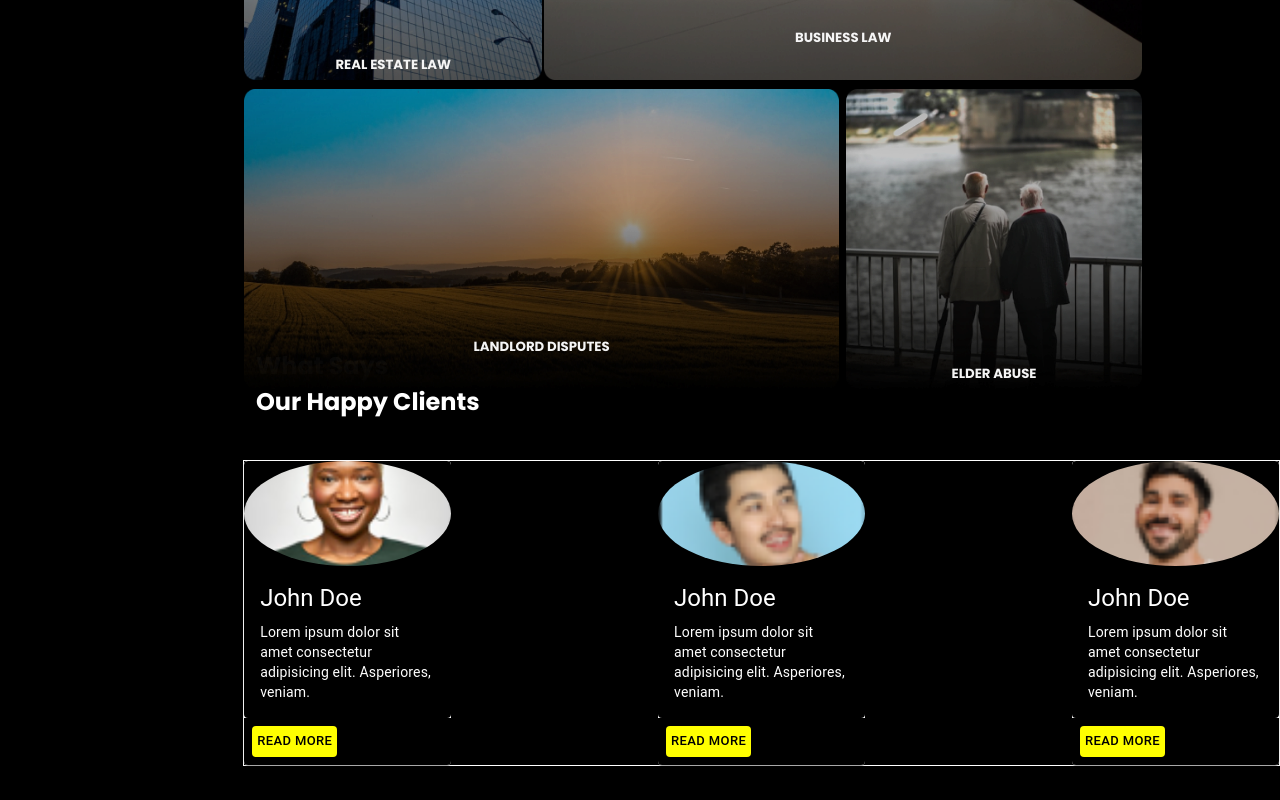
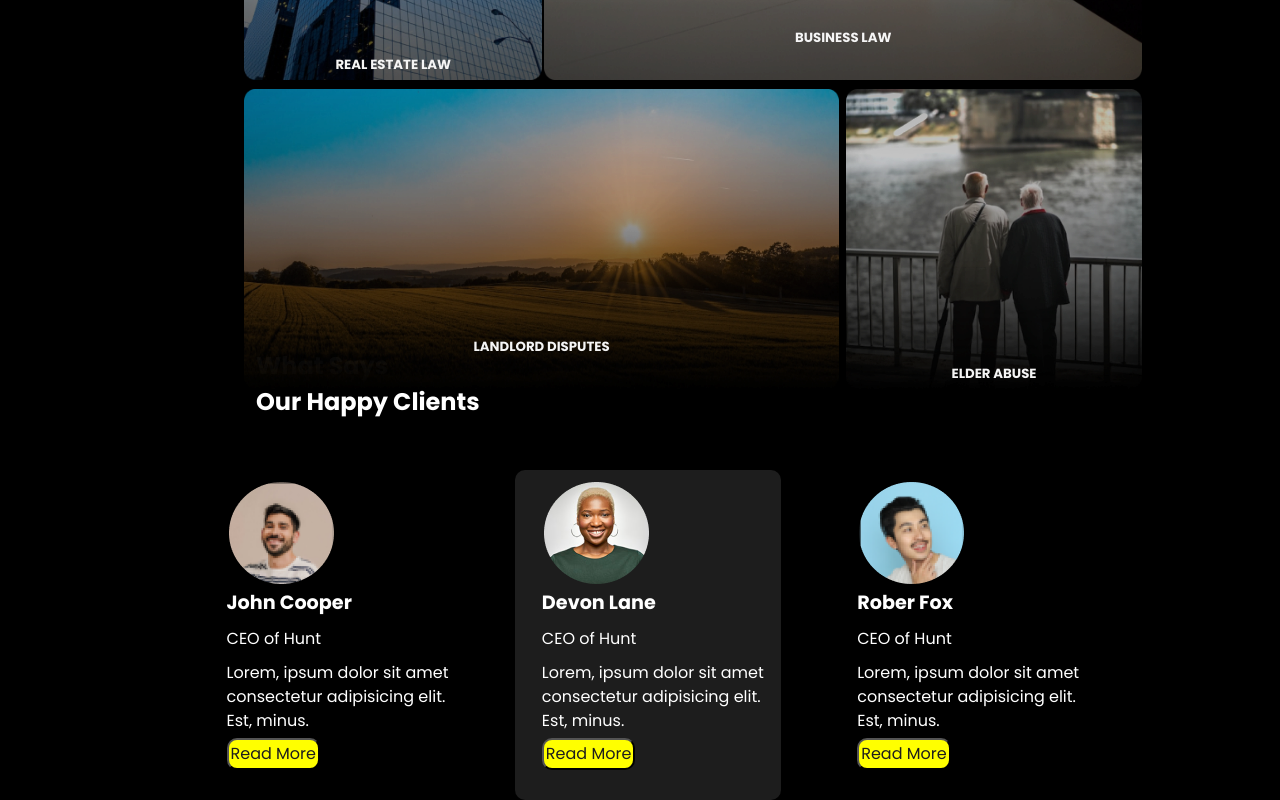
Before and after one commit to ak220193/lawfirm-crio, a React (Create React App) app: page / in a window 1280 px wide. Shown: the part 2398-3198 px from the top of the page. Before the commit the page ends 3164 px from the top, so only its background shows below. Built offline with nearby package versions, Linux system fonts and the light colour scheme.

Commit message:
carousel completed

```diff
--- a/package.json
+++ b/package.json
@@ -3,6 +3,8 @@
   "version": "0.1.0",
   "private": true,
   "dependencies": {
+    "@coreui/coreui": "^4.3.2",
+    "@coreui/react": "^4.11.1",
     "@emotion/react": "^11.11.3",
     "@emotion/styled": "^11.11.0",
     "@mui/material": "^5.15.6",
--- a/src/Components/BannerText/BannerText.module.css
+++ b/src/Components/BannerText/BannerText.module.css
@@ -25,7 +25,6 @@
   position: absolute;
   left: 50%;
   margin-left: 10px;
-  top: 120%;
 }
 
 .text2 {
--- a/src/Components/Carousel/Carousel.jsx
+++ b/src/Components/Carousel/Carousel.jsx
@@ -1,16 +1,53 @@
-import React from "react";
+import React, { useState, useEffect } from "react";
 import styles from "./Carousell.module.css";
 import Person1 from "../../Assets/Ellipse 14.png";
 import Person2 from "../../Assets/Ellipse 14 (1).png";
 import Person3 from "../../Assets/Ellipse 14 (2).png";
-
-import Card from "@mui/material/Card";
-import CardContent from "@mui/material/CardContent";
-import CardMedia from "@mui/material/CardMedia";
-import Typography from "@mui/material/Typography";
-import { Button, CardActionArea, CardActions } from "@mui/material";
+import {
+  CCard,
+  CCardImage,
+  CCardBody,
+  CCardTitle,
+  CCardText,
+  CButton,
+} from "@coreui/react";
 
 const Carousel = () => {
+  const cards = [
+    {
+      image: Person1,
+      name: "John Cooper",
+      role: "CEO of Hunt",
+      text: "Lorem, ipsum dolor sit amet consectetur adipisicing elit. Est, minus.",
+      Color: "#1d1d1d",
+    },
+    {
+      image: Person2,
+      name: "Devon Lane",
+      role: "CEO of Hunt",
+      text: "Lorem, ipsum dolor sit amet consectetur adipisicing elit. Est, minus.",
+      backgroundColor: "#1d1d1d",
+      Color: "black",
+    },
+    {
+      image: Person3,
+      name: "Rober Fox",
+      role: "CEO of Hunt",
+      text: "Lorem, ipsum dolor sit amet consectetur adipisicing elit. Est, minus.",
+      Color: "#1d1d1d",
+    },
+  ];
+
+  const [activeCard, setActiveCard] = useState(0);
+
+  useEffect(() => {
+    const timeout = setTimeout(() => {
+      setActiveCard((prev) => (prev + 1) % cards.length);
+    }, 5000);
+
+    return () => clearTimeout(timeout);
+  }, [activeCard, cards.length]);
+
   return (
     <>
       <div className={styles.header}>
@@ -18,132 +55,32 @@ const Carousel = () => {
           What Says <br /> Our Happy Clients
         </h2>
       </div>
-      <div className={styles.Carousel}>
-        <Card sx={{ maxWidth: 345 }} className={styles.card}>
-          <CardActionArea style={{ backgroundColor: "black" }}>
-            <CardMedia
-              component="img"
-              image={Person2}
-              alt="green iguana"
+      <div className={styles.reviewcard}>
+        {cards.map((card, index) => (
+          <CCard
+            key={index}
+            style={{
+              width: "20rem",
+              marginLeft: index !== 0 ? "30px" : "0",
+              backgroundColor: card.backgroundColor,
+              borderRadius: "10px",
+              border: "1px transparent white",
+              gap: "40px",
+            }}
+          >
+            <CCardImage
               className={styles.image}
+              orientation="top"
+              src={card.image}
             />
-            <CardContent>
-              <Typography
-                gutterBottom
-                variant="h5"
-                component="div"
-                style={{
-                  color: "white",
-                  display: "flex",
-                  flexDirection: "column",
-                  justifyContent: "space-around",
-                }}
-              >
-                John Doe
-              </Typography>
-              <Typography
-                variant="body2"
-                color="text.secondary"
-                style={{ color: "white" }}
-              >
-                Lorem ipsum dolor sit amet consectetur adipisicing elit.
-                Asperiores, veniam.
-              </Typography>
-            </CardContent>
-          </CardActionArea>
-          <CardActions style={{ backgroundColor: "black" }}>
-            <Button
-              size="small"
-              style={{ backgroundColor: "yellow", color: "black" }}
-            >
-              Read More
-            </Button>
-          </CardActions>
-        </Card>
-
-        <Card sx={{ maxWidth: 345 }} className={styles.card}>
-          <CardActionArea style={{ backgroundColor: "black" }}>
-            <CardMedia
-              component="img"
-              image={Person3}
-              alt="green iguana"
-              className={styles.image}
-            />
-            <CardContent>
-              <Typography
-                gutterBottom
-                variant="h5"
-                component="div"
-                style={{
-                  color: "white",
-                  display: "flex",
-                  flexDirection: "column",
-                  justifyContent: "space-around",
-                }}
-              >
-                John Doe
-              </Typography>
-              <Typography
-                variant="body2"
-                color="text.secondary"
-                style={{ color: "white" }}
-              >
-                Lorem ipsum dolor sit amet consectetur adipisicing elit.
-                Asperiores, veniam.
-              </Typography>
-            </CardContent>
-          </CardActionArea>
-          <CardActions style={{ backgroundColor: "black" }}>
-            <Button
-              size="small"
-              style={{ backgroundColor: "yellow", color: "black" }}
-            >
-              Read More
-            </Button>
-          </CardActions>
-        </Card>
-
-        <Card sx={{ maxWidth: 345 }} className={styles.card}>
-          <CardActionArea style={{ backgroundColor: "black" }}>
-            <CardMedia
-              component="img"
-              image={Person1}
-              alt="green iguana"
-              className={styles.image}
-            />
-            <CardContent>
-              <Typography
-                gutterBottom
-                variant="h5"
-                component="div"
-                style={{
-                  color: "white",
-                  display: "flex",
-                  flexDirection: "column",
-                  justifyContent: "space-around",
-                }}
-              >
-                John Doe
-              </Typography>
-              <Typography
-                variant="body2"
-                color="text.secondary"
-                style={{ color: "white" }}
-              >
-                Lorem ipsum dolor sit amet consectetur adipisicing elit.
-                Asperiores, veniam.
-              </Typography>
-            </CardContent>
-          </CardActionArea>
-          <CardActions style={{ backgroundColor: "black" }}>
-            <Button
-              size="small"
-              style={{ backgroundColor: "yellow", color: "black" }}
-            >
-              Read More
-            </Button>
-          </CardActions>
-        </Card>
+            <CCardBody className={styles.body}>
+              <CCardTitle className={styles.Headtext}>{card.name}</CCardTitle>
+              <CCardText className={styles.text}>{card.role}</CCardText>
+              <CCardText className={styles.text}>{card.text}</CCardText>
+              <CButton className={styles.btn}>Read More</CButton>
+            </CCardBody>
+          </CCard>
+        ))}
       </div>
     </>
   );
--- a/src/Components/Carousel/Carousell.module.css
+++ b/src/Components/Carousel/Carousell.module.css
@@ -3,22 +3,57 @@
   margin-left: 20%;
 }
 
-.Carousel {
-  margin-left: 19%;
-  margin-top: 40px;
-  border: 1px solid white;
+.reviewcard {
+  margin-left: 200px;
+  margin-top: 50px;
 
-  background-color: black;
+  width: 70%;
   display: flex;
-  flex-direction: row;
-  gap: 20%;
+  gap: 20px;
 }
 
 .image {
-  display: flex;
-  justify-content: center;
-  align-items: center;
-  height: 105px;
+  margin-left: 10%;
+  padding: 2px;
+  margin-top: 10px;
+}
+
+.card {
+  border: 1px solid white;
+  gap: 20px;
+}
+
+.btn {
+  font-size: 16px;
+  background-color: yellow;
+  border-radius: 10px;
+  color: #1d1d1d;
+  margin-left: 10%;
+  margin-top: 5px;
+  margin-bottom: 30px;
+  padding: 2px;
+}
+
+.CardMedia {
   width: 100px;
+  height: 100px;
+  margin-left: 30px;
   border-radius: 50%;
 }
+
+.Headtext {
+  margin-top: 3px;
+  font-size: larger;
+  display: flex;
+  align-items: flex-start;
+  margin-left: 10%;
+}
+
+.text {
+  display: flex;
+  flex-direction: column;
+  justify-content: space-around;
+  align-items: flex-start;
+  margin-top: 10px;
+  margin-left: 10%;
+}
```
Also changed, not shown: 1 other file (tests, documents, lock files or other folders).
